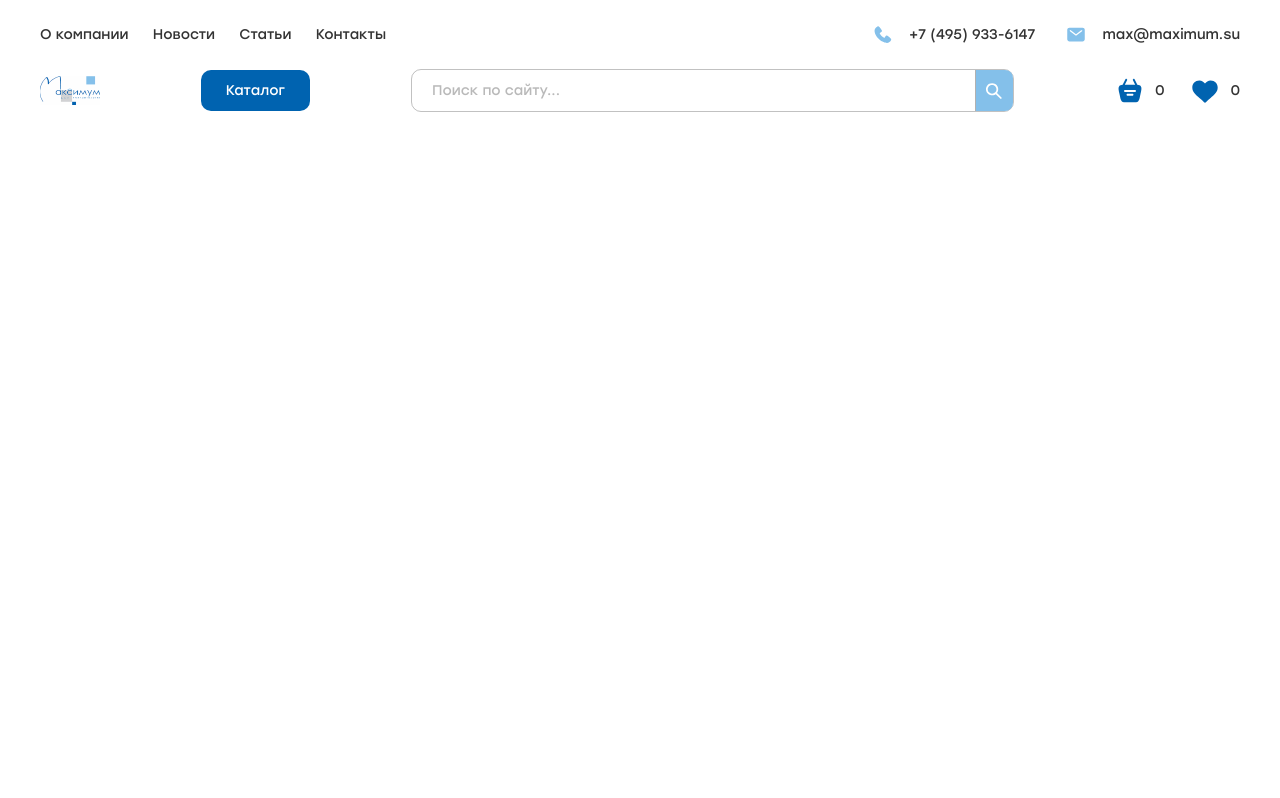
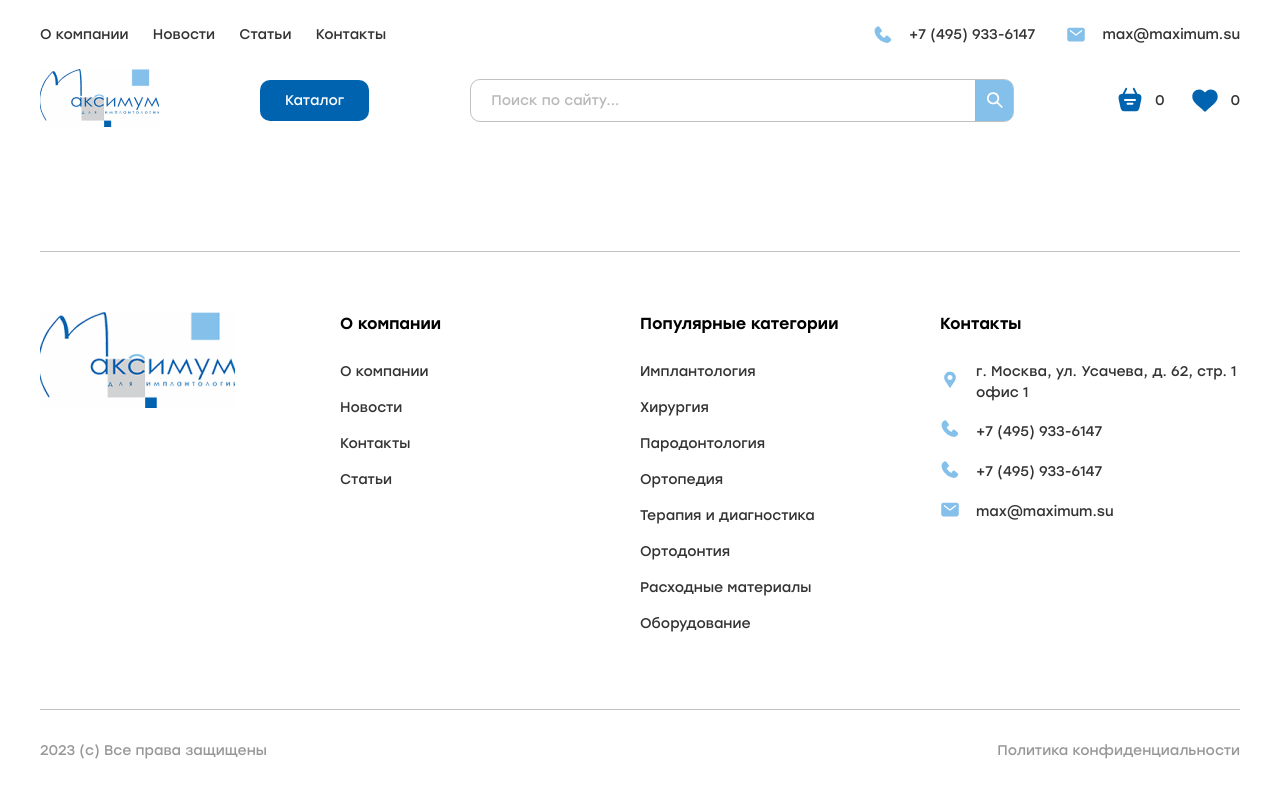
Before and after one commit to Cravzew/axium, a Vue app: page / in a window 1280 px wide. Built offline with nearby package versions, Linux system fonts and the light colour scheme.

Commit message:
footer added

```diff
--- a/src/App.vue
+++ b/src/App.vue
@@ -1,6 +1,7 @@
 <template>
   <TheHeader/>
   <router-view/>
+  <TheFooter/>
 </template>
 
 <style>
@@ -37,6 +38,12 @@
 
 a {
   text-decoration: none;
+  color: inherit;
+}
+
+ul,
+ol {
+  list-style: none;
 }
 
 :root {
@@ -46,9 +53,9 @@ a {
   --white: #ffffff;
   --black-0-3: rgba(51, 51, 51, 0.3);
   --other-grad: linear-gradient(
-    180deg,
-    rgba(170, 173, 178, 1) 0%,
-    rgba(200, 201, 203, 1) 100%
+      180deg,
+      rgba(170, 173, 178, 1) 0%,
+      rgba(200, 201, 203, 1) 100%
   );
   --other-category-1: #f98c23;
   --other-category-2: #ae8eb5;
@@ -59,12 +66,6 @@ a {
   --other-category-7: #8467ca;
   --other-category-8: #c39440;
   --other-stroke-design-system: #9747ff;
-}
-
-img {
-  display: block;
-  width: 100%;
-  height: 100%;
 }
 
 button {
@@ -79,4 +80,5 @@ body {
 }
 </style>
 <script setup>
-import TheHeader from '@/components/TheHeader.vue'; </script>
+import TheHeader from '@/components/TheHeader.vue';
+import TheFooter from "@/components/TheFooter.vue";</script>
--- /dev/null
+++ b/src/assets/icons/objectSvg.js
@@ -0,0 +1,30 @@
+const iconObject =
+    {
+        mail:
+            `<svg fill="none" height="21" viewBox="0 0 20 21" width="20" xmlns="http://www.w3.org/2000/svg">
+<g id="service-icon">
+<path d="M16.5625 3.625H3.4375C2.85753 3.62562 2.30149 3.85629 1.89139 4.26639C1.48129 4.67649 1.25062 5.23253 1.25 5.8125V15.1875C1.25062 15.7675 1.48129 16.3235 1.89139 16.7336C2.30149 17.1437 2.85753 17.3744 3.4375 17.375H16.5625C17.1425 17.3744 17.6985 17.1437 18.1086 16.7336C18.5187 16.3235 18.7494 15.7675 18.75 15.1875V5.8125C18.7494 5.23253 18.5187 4.67649 18.1086 4.26639C17.6985 3.85629 17.1425 3.62562 16.5625 3.625ZM16.0086 7.24336L10.3836 11.6184C10.2739 11.7036 10.1389 11.7499 10 11.7499C9.86107 11.7499 9.72609 11.7036 9.61641 11.6184L3.99141 7.24336C3.92532 7.19345 3.86981 7.13091 3.8281 7.05936C3.78639 6.98781 3.75932 6.90869 3.74846 6.82659C3.73759 6.74449 3.74315 6.66104 3.76482 6.58111C3.78648 6.50118 3.82381 6.42635 3.87465 6.36097C3.92548 6.29559 3.9888 6.24096 4.06093 6.20027C4.13306 6.15957 4.21255 6.13362 4.2948 6.12391C4.37704 6.1142 4.4604 6.12094 4.54002 6.14372C4.61964 6.16651 4.69394 6.20489 4.75859 6.25664L10 10.3332L15.2414 6.25664C15.3725 6.15766 15.5372 6.11425 15.7 6.1358C15.8629 6.15734 16.0107 6.24211 16.1115 6.37177C16.2123 6.50142 16.258 6.66555 16.2387 6.82866C16.2195 6.99176 16.1368 7.14073 16.0086 7.24336Z" fill="#84C0EA" id="Vector"/>
+</g>
+</svg>
+`,
+        phone:
+            `<svg fill="none" height="21" viewBox="0 0 20 21" width="20" xmlns="http://www.w3.org/2000/svg">
+<g clip-path="url(#clip0_1_2487)" id="service-icon">
+<g id="Group">
+<path clip-rule="evenodd" d="M13.7933 18.9442C12.5933 18.9001 9.19242 18.4301 5.63075 14.8692C2.06992 11.3076 1.60075 7.90756 1.55575 6.70672C1.48909 4.87672 2.89075 3.09922 4.50992 2.40506C4.7049 2.32086 4.91842 2.28881 5.12953 2.31204C5.34064 2.33527 5.54208 2.41298 5.71409 2.53756C7.04742 3.50922 7.96742 4.97922 8.75742 6.13506C8.93124 6.389 9.00556 6.69801 8.96622 7.00322C8.92687 7.30843 8.77662 7.5885 8.54409 7.79006L6.91825 8.99756C6.8397 9.05428 6.78441 9.13758 6.76265 9.23199C6.74089 9.3264 6.75413 9.42551 6.79992 9.51089C7.16825 10.1801 7.82325 11.1767 8.57325 11.9267C9.32409 12.6767 10.3674 13.3751 11.0833 13.7851C11.173 13.8354 11.2786 13.8495 11.3785 13.8244C11.4783 13.7993 11.5647 13.7369 11.6199 13.6501L12.6783 12.0392C12.8728 11.7808 13.1599 11.6076 13.4792 11.556C13.7986 11.5045 14.1256 11.5785 14.3916 11.7626C15.5641 12.5742 16.9324 13.4784 17.9341 14.7609C18.0688 14.9341 18.1545 15.1404 18.1822 15.3581C18.2099 15.5758 18.1786 15.7969 18.0916 15.9984C17.3941 17.6259 15.6291 19.0117 13.7933 18.9442Z" fill="#84C0EA" fill-rule="evenodd" id="Vector"/>
+</g>
+</g>
+<defs>
+<clipPath id="clip0_1_2487">
+<rect fill="white" height="20" transform="translate(0 0.5)" width="20"/>
+</clipPath>
+</defs>
+</svg>
+`,
+        map: `<svg width="20" height="20" viewBox="0 0 20 20" fill="none" xmlns="http://www.w3.org/2000/svg">
+<path d="M15.8334 7.49984C15.8334 6.73379 15.6825 5.97525 15.3894 5.26752C15.0962 4.55978 14.6665 3.91672 14.1249 3.37505C13.5832 2.83337 12.9401 2.40369 12.2324 2.11054C11.5247 1.81739 10.7661 1.6665 10.0001 1.6665C9.23404 1.6665 8.47549 1.81739 7.76776 2.11054C7.06003 2.40369 6.41697 2.83337 5.87529 3.37505C5.33362 3.91672 4.90394 4.55978 4.61078 5.26752C4.31763 5.97525 4.16675 6.73379 4.16675 7.49984C4.16675 8.65567 4.50758 9.73067 5.08758 10.6373H5.08091L10.0001 18.3332L14.9192 10.6373H14.9134C15.5141 9.70115 15.8335 8.61218 15.8334 7.49984ZM10.0001 9.99984C9.33704 9.99984 8.70116 9.73645 8.23231 9.2676C7.76347 8.79876 7.50008 8.16288 7.50008 7.49984C7.50008 6.8368 7.76347 6.20091 8.23231 5.73207C8.70116 5.26323 9.33704 4.99984 10.0001 4.99984C10.6631 4.99984 11.299 5.26323 11.7678 5.73207C12.2367 6.20091 12.5001 6.8368 12.5001 7.49984C12.5001 8.16288 12.2367 8.79876 11.7678 9.2676C11.299 9.73645 10.6631 9.99984 10.0001 9.99984Z" fill="#84C0EA"/>
+</svg>
+`,
+    }
+
+export default iconObject
--- /dev/null
+++ b/src/components/FooterNavList.vue
@@ -0,0 +1,45 @@
+<template>
+  <nav class="footer-nav">
+    <custom-header size="16b" tag="h2">
+      {{ header }}
+    </custom-header>
+    <ul>
+      <li v-for="(item, index) in lists" :key="index">
+        <div v-html="item.icon" :style="`margin-right: ${item.icon ? '16px' : '0'}`"/>
+        <custom-text>
+          <router-link :to="item.link">
+            {{ item.name }}
+          </router-link>
+        </custom-text>
+      </li>
+    </ul>
+  </nav>
+</template>
+
+<script>
+export default {
+  props: {
+    header: {
+      type: String,
+      required: true
+    },
+    lists: {
+      type: Array,
+      required: true
+    }
+  }
+}
+</script>
+
+<style scoped>
+
+.footer-nav li {
+  display: flex;
+  margin-bottom: 15px;
+  align-items: center;
+}
+
+.footer-nav h2 {
+  margin-bottom: 25px;
+}
+</style>
--- /dev/null
+++ b/src/components/TheFooter.vue
@@ -0,0 +1,79 @@
+<template>
+  <footer>
+    <custom-container>
+      <custom-grid class="footer-up" columns="4">
+        <router-link to="/">
+          <img class="footer-img" src="../assets/images/footerLogo.jpg" alt="logo axiom">
+        </router-link>
+        <footer-nav-list :lists="aboutCompany" header="О компании"/>
+        <footer-nav-list :lists="category" header="Популярные категории"/>
+        <footer-nav-list :lists="contacts" header="Контакты"/>
+      </custom-grid>
+      <div class="footer-down">
+        <custom-text style="opacity: 0.5">
+          2023 (с) Все права защищены
+        </custom-text>
+        <custom-text style="opacity: 0.5">
+          Политика конфиденциальности
+        </custom-text>
+      </div>
+    </custom-container>
+  </footer>
+</template>
+
+<script>
+import FooterNavList from "@/components/FooterNavList.vue";
+import iconObject from "@/assets/icons/objectSvg";
+
+export default {
+  components: {FooterNavList},
+  data() {
+    return {
+      aboutCompany: [
+        {name: 'О компании', link: '/'},
+        {name: 'Новости', link: '/'},
+        {name: 'Контакты', link: '/'},
+        {name: 'Статьи', link: '/'}
+      ],
+      category: [
+        {name: 'Имплантология', link: '/'},
+        {name: 'Хирургия', link: '/'},
+        {name: 'Пародонтология', link: '/'},
+        {name: 'Ортопедия', link: '/'},
+        {name: 'Терапия и диагностика', link: '/'},
+        {name: 'Ортодонтия', link: '/'},
+        {name: 'Расходные материалы', link: '/'},
+        {name: 'Оборудование', link: '/'}
+      ],
+      contacts: [
+        {name: 'г. Москва, ул. Усачева, д. 62, стр. 1 офис 1', link: '/', icon: iconObject.map},
+        {name: '+7 (495) 933-6147', link: '/', icon: iconObject.phone},
+        {name: '+7 (495) 933-6147', link: '/', icon: iconObject.phone},
+        {name: 'max@maximum.su', link: '/', icon: iconObject.mail}
+      ],
+    }
+  },
+}
+</script>
+
+<style scoped>
+
+.footer-img {
+  width: 195px;
+}
+
+.footer-down {
+  display: flex;
+  align-items: center;
+  justify-content: space-between;
+  margin-bottom: 30px;
+}
+
+.footer-up {
+  padding: 60px 0;
+  border-top: 1px solid var(--black-0-3);
+  border-bottom: 1px solid var(--black-0-3);
+  margin-top: 120px;
+  margin-bottom: 30px;
+}
+</style>
--- a/src/components/TheHeader.vue
+++ b/src/components/TheHeader.vue
@@ -3,18 +3,26 @@
     <custom-container>
       <div class="header-upper">
         <nav class="header-upper-left">
+          <router-link to="/">
             <custom-text>
               О компании
             </custom-text>
+          </router-link>
+          <router-link to="/">
             <custom-text>
               Новости
             </custom-text>
+          </router-link>
+          <router-link to="/">
             <custom-text>
               Статьи
             </custom-text>
+          </router-link>
+          <router-link to="/">
             <custom-text>
               Контакты
             </custom-text>
+          </router-link>
         </nav>
         <div class="header-upper-right">
           <custom-text class="header-upper-text" tag="a" href="tel:74959336147">
@@ -58,7 +66,7 @@
 export default {};
 </script>
 
-<style scoped>
+<style>
 .header-counter {
   display: flex;
   align-items: center;
--- a/src/components/UI/CustomButton.vue
+++ b/src/components/UI/CustomButton.vue
@@ -23,7 +23,7 @@ export default {
 }
 </script>
 
-<style scoped>
+<style>
 .button {
   background-color: var(--accent-1);
   border-radius: 10px;
--- a/src/components/UI/CustomContainer.vue
+++ b/src/components/UI/CustomContainer.vue
@@ -10,7 +10,7 @@ export default {
 };
 </script>
 
-<style scoped>
+<style>
 .container {
   max-width: 1296px;
   margin: 0 auto;
--- /dev/null
+++ b/src/components/UI/CustomGrid.vue
@@ -0,0 +1,34 @@
+<template>
+  <div :style="gridStyle">
+    <slot></slot>
+  </div>
+</template>
+
+<script>
+export default {
+  name: 'custom-grid',
+  props: {
+    columns: {
+      type: String,
+      default: '3'
+    }
+  },
+  data() {
+    return {
+      gridTemplateColumns: this.columns
+    }
+  },
+  computed: {
+    gridStyle() {
+      return {
+        display: 'grid',
+        gridTemplateColumns: `repeat(${this.columns}, 1fr)`
+      }
+    }
+  }
+}
+</script>
+
+<style >
+
+</style>
--- a/src/components/UI/CustomHeader.vue
+++ b/src/components/UI/CustomHeader.vue
@@ -31,7 +31,7 @@ export default {
 };
 </script>
 
-<style scoped>
+<style>
 .header-32 {
   line-height: 150%;
   font-size: 32px;
@@ -52,7 +52,7 @@ export default {
   font-size: 16px;
 }
 
-.header-16 {
+.header-16b {
   line-height: 150%;
   font-size: 16px;
   font-weight: 500;
--- a/src/components/UI/CustomInput.vue
+++ b/src/components/UI/CustomInput.vue
@@ -34,7 +34,7 @@ export default {
 }
 </script>
 
-<style scoped>
+<style>
 .input-button {
   border-left: 1px solid #b1b1b1;
   display: flex;
--- a/src/components/UI/CustomText.vue
+++ b/src/components/UI/CustomText.vue
@@ -39,7 +39,7 @@ export default {
 };
 </script>
 
-<style scoped>
+<style>
 .text-16 {
   line-height: 150%;
   font-size: 16px;
--- a/src/components/UI/index.js
+++ b/src/components/UI/index.js
@@ -3,11 +3,13 @@ import HeaderText from '@/components/UI/CustomHeader.vue';
 import ParagraphText from '@/components/UI/CustomText.vue';
 import customButton from "@/components/UI/CustomButton.vue";
 import customInput from "@/components/UI/CustomInput.vue";
+import customGrid from "@/components/UI/CustomGrid.vue";
 
 export default [
     MainContainer,
     HeaderText,
     ParagraphText,
     customButton,
-    customInput
+    customInput,
+    customGrid
 ];
```
Also changed, not shown: src/assets/images/footerLogo.jpg (added). Lines whose indentation alone changed are shown as unchanged.
